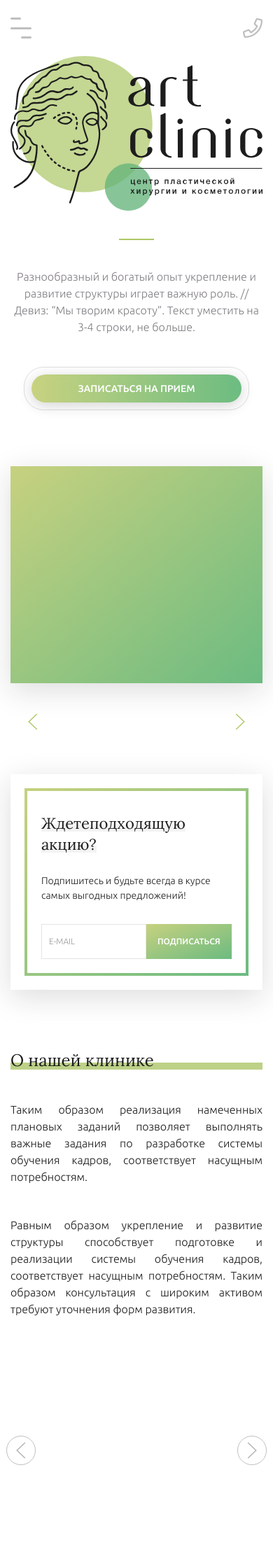
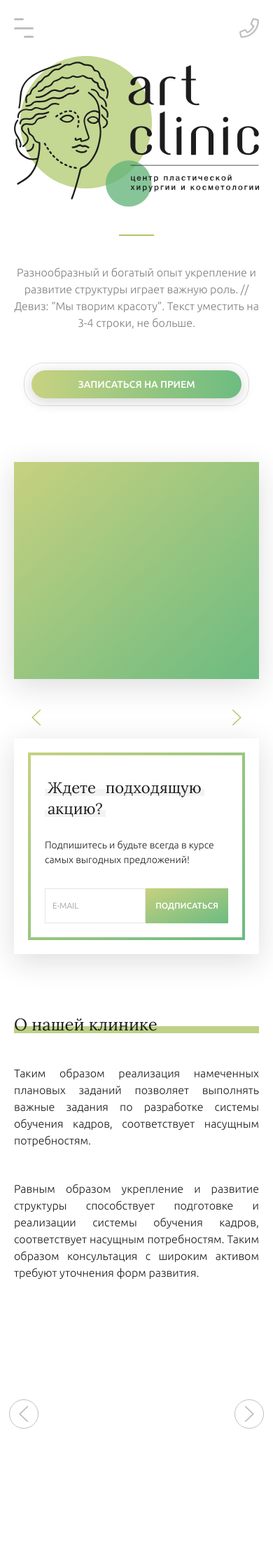
Before and after one commit to katalyzator/artclinic, a Django app: page / in a window 390 px wide. Shown: the top 2240 px of the page at 70% size. Run offline with Django 3.2, Linux system fonts and the light colour scheme; data that the repository does not hold is empty; parts of the project's set-up code (start-up, migrations or seed data) failed here and were passed over; some libraries are stand-ins or nearby versions.

Commit message:
Fixed bugs

```diff
--- a/templates/assets/css/style.css
+++ b/templates/assets/css/style.css
@@ -39,50 +39,6 @@ header.uk-active .uk-navbar-item {
 
 header.uk-active .uk-navbar-item {
     height: 60px;
-}
-
-.wrapper-menu {
-    width: 30px;
-    height: 30px;
-    display: flex;
-    flex-direction: column;
-    justify-content: space-between;
-    cursor: pointer;
-    transition: transform 330ms ease-out;
-}
-
-.wrapper-menu.open {
-    transform: rotate(-45deg);
-}
-
-.line-menu {
-    background-color: #BFBFBF;
-    border-radius: 5px;
-    width: 100%;
-    height: 3px;
-}
-
-.line-menu.half {
-    width: 50%;
-}
-
-.line-menu.start {
-    transition: transform 330ms cubic-bezier(0.54, -0.81, 0.57, 0.57);
-    transform-origin: right;
-}
-
-.open .line-menu.start {
-    transform: rotate(-90deg) translateX(3px);
-}
-
-.line-menu.end {
-    align-self: flex-end;
-    transition: transform 330ms cubic-bezier(0.54, -0.81, 0.57, 0.57);
-    transform-origin: left;
-}
-
-.open .line-menu.end {
-    transform: rotate(-90deg) translateX(-3px);
 }
 
 .uk-navbar-nav > li > a {
@@ -300,6 +256,7 @@ header.uk-active .uk-navbar-item {
 
 .offers-content h4 > span,
 .sales-content h4 > span {
+    padding: 0 4px;
     border-bottom: 10px solid #F3F3F3;
 }
 
@@ -1109,7 +1066,6 @@ footer {
 
 .uk-offcanvas-bar {
     background-color: #fff;
-    box-shadow: 3px 0 15px rgba(29, 29, 29, 0.1);
 }
 
 .sidebar .uk-nav {
@@ -1207,11 +1163,15 @@ footer {
     }
 
     .sale-slider {
+        height: auto;
+    }
+
+    .sale-slider > .uk-position-relative.uk-height-1-1 {
         height: 310px;
     }
 
     .main-section .uk-grid>.uk-grid-margin {
-        margin-top: 130px;
+        margin-top: 40px;
     }
 
     .first-column {
@@ -1274,6 +1234,11 @@ footer {
 }
 
 @media only screen and (max-width: 640px) {
+    .uk-container {
+        padding-left: 20px;
+        padding-right: 20px;
+    }
+
     .sale-slider .uk-slideshow-items li {
         padding: 20px;
     }
@@ -1300,6 +1265,7 @@ footer {
 
     .all-services-container {
         top: 0;
+        padding: 40px 0 100px;
     }
 
     .services-section {
--- a/templates/assets/js/script.js
+++ b/templates/assets/js/script.js
@@ -0,0 +1,114 @@
+$(function () {
+    var worksSlider = $('.works-slider');
+
+    $(".uk-navbar-nav > li > a").on("click", function () {
+        $(".uk-navbar-nav > li").removeClass("uk-active");
+        $(this).parent("li").addClass("uk-active");
+    });
+
+    $('.uk-navbar-nav a[href^="#"], .all-services-link, .uk-logo').on("click", function (t) {
+        var e = $(this.getAttribute("href"));
+        e.length && (t.preventDefault(), $("html, body").stop().animate({scrollTop: e.offset().top}, 1e3));
+    });
+
+    worksSlider.slick({
+        infinite: false,
+        dots: true,
+        lazyLoad: 'ondemand',
+        slidesToShow: 1,
+        slidesToScroll: 1,
+        speed: 500,
+        fade: true,
+        cssEase: 'ease-in',
+        prevArrow: '<a href="#" class="uk-position-bottom-left" uk-slidenav-previous></a>',
+        nextArrow: '<a href="#" class="uk-position-bottom-right" uk-slidenav-next></a>',
+        draggable: false,
+    });
+
+    $('.double-image').twentytwenty({
+        before_label: 'До', // Set a custom before label
+        after_label: 'После', // Set a custom after label
+    });
+
+    worksSlider.on('click', '.uk-slidenav, .slick-dots li', function () {
+        var currentSlider = $('.works-slider .slick-list .slick-active');
+        var sliderIndex = currentSlider.attr('data-slick-index');
+
+        $('.work-type li').each(function () {
+            var typeIndex = $(this).attr('data-type');
+
+            if (sliderIndex === typeIndex) {
+                $('.work-type li').removeClass('active-type');
+                $(this).addClass('active-type');
+            }
+
+        })
+    });
+
+    $('.service_shower').each(function (i, obj) {
+        $(obj).on('click', function (event) {
+            event.preventDefault();
+            var that = this;
+            var url = $(that).attr('data-ajax-url'); // the script where you handle the form input.
+            $.ajax({
+                method: "GET",
+                dataType: "HTML",
+                url: url,
+                success: function (response) {
+                    $('#modal-center').html(response);
+                    UIkit.modal("#modal-center").show();
+                }
+            });
+            // avoid to execute the actual submit of the form.
+        });
+    });
+
+    $('.specialist-shower').each(function (i, obj) {
+        $(obj).on('click', function (event) {
+            event.preventDefault();
+            var that = this;
+            var url = $(that).attr('href'); // the script where you handle the form input.
+            $.ajax({
+                method: "GET",
+                dataType: "HTML",
+                url: url,
+                success: function (response) {
+                    $('#employer-modal').html(response);
+                    UIkit.modal("#employer-modal").show();
+                }
+            });
+            // avoid to execute the actual submit of the form.
+        });
+    });
+
+    $('.application-form').submit(function (event) {
+        event.preventDefault();
+        var url = $('.application-form').attr('action');
+        $.ajax({
+            method: "POST",
+            dataType: "HTML",
+            data: $('.application-form').serialize(),
+            url: url,
+            success: function (response) {
+                document.getElementsByClassName('application-form')[0].reset();
+                UIkit.modal("#appointment-modal").hide();
+                alert('Заявка успешно отправлена');
+            }
+        });
+    });
+
+    $('.email-form').submit(function (event) {
+        event.preventDefault();
+        var url = $('.email-form').attr('action');
+        $.ajax({
+            method: "POST",
+            dataType: "HTML",
+            data: $('.email-form').serialize(),
+            url: url,
+            success: function (response) {
+                document.getElementsByClassName('email-form')[0].reset();
+                alert('Вы успешно подписались на наши рассылки');
+            }
+        });
+    });
+});
--- a/templates/index.html
+++ b/templates/index.html
@@ -23,11 +23,12 @@
 
                 <div class="uk-navbar-left">
                     <a href="#offcanvas-push" class="burger" uk-toggle>
-                        <div class="wrapper-menu">
-                            <div class="line-menu half start"></div>
-                            <div class="line-menu"></div>
-                            <div class="line-menu half end"></div>
-                        </div>
+                        <!--<div class="wrapper-menu">-->
+                            <!--<div class="line-menu half start"></div>-->
+                            <!--<div class="line-menu"></div>-->
+                            <!--<div class="line-menu half end"></div>-->
+                        <!--</div>-->
+                        <img src="{% static 'images/burger-icon.svg' %}" alt="burger icon">
                     </a>
                     <a class="uk-navbar-item uk-logo" href="#home">
                         <img src="{% static 'images/fixed-header-logotype.svg' %}" class="fixed-logo" alt="logotype">
@@ -156,7 +157,7 @@
                         <div class="sales-content uk-height-1-1">
                             <div class="uk-height-1-1">
                                 <div class="title-underline">
-                                    <h4><span><span>Ждете</span></span> <span><span> подходящую</span></span>
+                                    <h4><span><span>Ждете</span></span> <span><span>&nbsp;подходящую</span></span>
                                         <span><span>акцию?</span></span></h4>
                                 </div>
                                 <p>Подпишитесь и будьте всегда в курсе самых выгодных предложений!</p>
@@ -411,13 +412,6 @@
                         </ul>
                     </div>
 
-                    <!--<div class="uk-hidden@s uk-light">-->
-                    <!--<a class="uk-position-center-left uk-position-small" href="#" uk-slidenav-previous-->
-                    <!--uk-slider-item="previous"></a>-->
-                    <!--<a class="uk-position-center-right uk-position-small" href="#" uk-slidenav-next-->
-                    <!--uk-slider-item="next"></a>-->
-                    <!--</div>-->
-
                     <div>
                         <a class="uk-position-center-left-out" href="#" uk-slidenav-previous
                            uk-slider-item="previous"></a>
@@ -534,9 +528,9 @@
         </div>
     </footer>
 
-    <div id="offcanvas-push" class="sidebar" uk-offcanvas="mode: push;">
+    <div id="offcanvas-push" class="sidebar" uk-offcanvas="mode: push; overlay: true">
         <div class="uk-offcanvas-bar uk-flex uk-flex-column">
-            <!--<button class="uk-offcanvas-close" type="button" uk-close></button>-->
+            <button class="uk-offcanvas-close" type="button" uk-close></button>
 
             <ul class="uk-nav">
                 <li class="uk-active">
@@ -605,6 +599,7 @@
 </div>
 
 <script src="{% static 'js/jquery.min.js' %}"></script>
+<script src="{% static 'js/script.js' %}"></script>
 <script src="{% static 'js/uikit.min.js' %}"></script>
 <script src="{% static 'js/uikit-icons.min.js' %}"></script>
 <script src="{% static 'js/jquery.event.move.js' %}"></script>
@@ -625,139 +620,9 @@
             icon: '{% static 'images/location.svg' %}'
         });
     }
-
-    $(function () {
-        var worksSlider = $('.works-slider');
-
-        $(".uk-navbar-nav > li > a").on("click", function () {
-            $(".uk-navbar-nav > li").removeClass("uk-active");
-            $(this).parent("li").addClass("uk-active");
-        });
-
-        $('.uk-navbar-nav a[href^="#"], .all-services-link, .uk-logo').on("click", function (t) {
-            var e = $(this.getAttribute("href"));
-            e.length && (t.preventDefault(), $("html, body").stop().animate({scrollTop: e.offset().top}, 1e3));
-        });
-
-        worksSlider.slick({
-            infinite: false,
-            dots: true,
-            lazyLoad: 'ondemand',
-            slidesToShow: 1,
-            slidesToScroll: 1,
-            speed: 500,
-            fade: true,
-            cssEase: 'ease-in',
-            prevArrow: '<a href="#" class="uk-position-bottom-left" uk-slidenav-previous></a>',
-            nextArrow: '<a href="#" class="uk-position-bottom-right" uk-slidenav-next></a>',
-            draggable: false,
-        });
-
-        $('.double-image').twentytwenty({
-            before_label: 'До', // Set a custom before label
-            after_label: 'После', // Set a custom after label
-        });
-
-        worksSlider.on('click', '.uk-slidenav, .slick-dots li', function () {
-            var currentSlider = $('.works-slider .slick-list .slick-active');
-            var sliderIndex = currentSlider.attr('data-slick-index');
-
-            $('.work-type li').each(function () {
-                var typeIndex = $(this).attr('data-type');
-
-                if (sliderIndex === typeIndex) {
-                    $('.work-type li').removeClass('active-type');
-                    $(this).addClass('active-type');
-                }
-
-            })
-        });
-
-        var wrapperMenu = $('.wrapper-menu');
-
-        wrapperMenu.on('click', function (event) {
-            wrapperMenu.toggleClass('open');
-        });
-
-        $('.sidebar .uk-nav > li > a').on('click', function () {
-            wrapperMenu.removeClass('open');
-        });
-    });
 </script>
 <script async defer
         src="https://maps.googleapis.com/maps/api/js?callback=initMap">
 </script>
-
-<script>
-    $('.service_shower').each(function (i, obj) {
-        $(obj).on('click', function (event) {
-            event.preventDefault();
-            var that = this;
-            var url = $(that).attr('data-ajax-url'); // the script where you handle the form input.
-            $.ajax({
-                method: "GET",
-                dataType: "HTML",
-                url: url,
-                success: function (response) {
-                    $('#modal-center').html(response);
-                    UIkit.modal("#modal-center").show();
-                }
-            });
-            // avoid to execute the actual submit of the form.
-        });
-    });
-
-    $('.specialist-shower').each(function (i, obj) {
-        $(obj).on('click', function (event) {
-            event.preventDefault();
-            var that = this;
-            var url = $(that).attr('href'); // the script where you handle the form input.
-            $.ajax({
-                method: "GET",
-                dataType: "HTML",
-                url: url,
-                success: function (response) {
-                    $('#employer-modal').html(response);
-                    UIkit.modal("#employer-modal").show();
-                }
-            });
-            // avoid to execute the actual submit of the form.
-        });
-    });
-
-    $(document).ready(function () {
-        $('.application-form').submit(function (event) {
-            event.preventDefault();
-            var url = $('.application-form').attr('action');
-            $.ajax({
-                method: "POST",
-                dataType: "HTML",
-                data: $('.application-form').serialize(),
-                url: url,
-                success: function (response) {
-                    document.getElementsByClassName('application-form')[0].reset();
-                    UIkit.modal("#appointment-modal").hide();
-                    alert('Заявка успешно отправлена');
-                }
-            });
-        });
-
-        $('.email-form').submit(function (event) {
-            event.preventDefault();
-            var url = $('.email-form').attr('action');
-            $.ajax({
-                method: "POST",
-                dataType: "HTML",
-                data: $('.email-form').serialize(),
-                url: url,
-                success: function (response) {
-                    document.getElementsByClassName('email-form')[0].reset();
-                    alert('Вы успешно подписались на наши рассылки');
-                }
-            });
-        });
-    })
-
-</script>
 </body>
 </html>
--- a/templates/partials/_service_partial.html
+++ b/templates/partials/_service_partial.html
@@ -1,5 +1,5 @@
 <div class="uk-modal-dialog uk-modal-body uk-margin-auto-vertical">
-    <button class="uk-modal-close-default" type="button" uk-close="ratio: 2"></button>
+    <button class="uk-modal-close-default" type="button" uk-close></button>
     <h4>{{ service.title }}</h4>
     <span class="line"></span>
     <p>{{ service.description }}</p>
--- a/templates/partials/_specialist_partial.html
+++ b/templates/partials/_specialist_partial.html
@@ -1,6 +1,6 @@
 <div class="uk-modal-dialog uk-modal-body uk-margin-auto-vertical">
 
-    <button class="uk-modal-close-default" type="button" uk-close="ratio: 2"></button>
+    <button class="uk-modal-close-default" type="button" uk-close></button>
 
     <div class="uk-child-width-1-1@s uk-child-width-1-2@m uk-child-width-1-2@l" uk-grid>
         <div>
```
